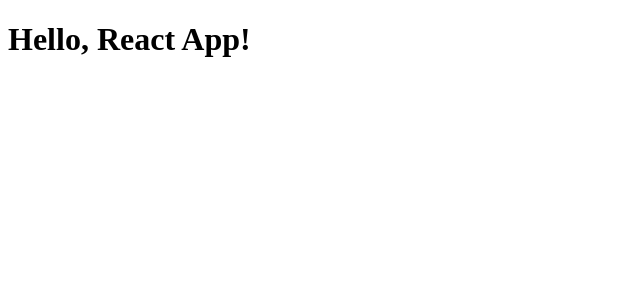
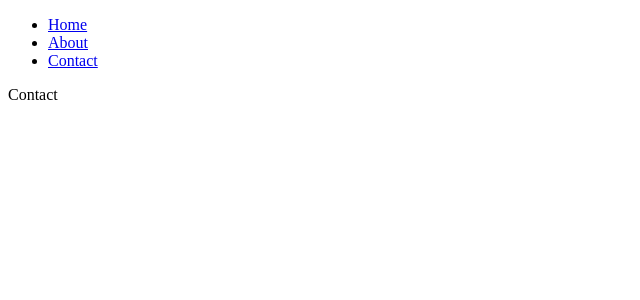
Before and after one commit to BhupeshChauhan/mernblog, a React app: page /contact in a window 1280 px wide. Shown: the top 300 px of the page, without its empty margins (0-640 px from the left). Built offline with nearby package versions, Linux system fonts and the light colour scheme; the HTML template or start-up script is replaced by a standard one.

Commit message:
route config

```diff
--- /dev/null
+++ b/babel.config.js
@@ -0,0 +1,3 @@
+module.exports = {
+    presets: ["@babel/preset-typescript", "@babel/preset-react"]
+  };
--- a/package.json
+++ b/package.json
@@ -40,13 +40,15 @@
   "homepage": "https://github.com/BhupeshChauhan/frontendtemplate#readme",
   "dependencies": {
     "react": "^18.2.0",
-    "react-dom": "^18.2.0"
+    "react-dom": "^18.2.0",
+    "react-router-dom": "^6.15.0"
   },
   "devDependencies": {
     "@babel/core": "^7.22.11",
     "@babel/eslint-parser": "^7.22.11",
     "@babel/preset-env": "^7.22.10",
     "@babel/preset-react": "^7.22.5",
+    "@babel/preset-typescript": "^7.22.11",
     "@types/node": "^20.5.4",
     "@types/react": "^18.2.21",
     "@types/react-dom": "^18.2.7",
--- a/src/App.tsx
+++ b/src/App.tsx
@@ -1,11 +1,38 @@
+// App.tsx
 import React from 'react';
+import { BrowserRouter, Routes, Route, Link } from 'react-router-dom';
+import routes from './routes/routesConfig';
+import PrivateRoute from './routes/PrivateRoute';
 
-function App() {
+const App = () => {
   return (
-    <div>
-      <h1>Hello, React App!</h1>
-    </div>
+    <BrowserRouter>
+      <nav>
+        <ul>
+          <li>
+            <Link to='/'>Home</Link>
+          </li>
+          <li>
+            <Link to='/about'>About</Link>
+          </li>
+          <li>
+            <Link to='/contact'>Contact</Link>
+          </li>
+        </ul>
+      </nav>
+      <Routes>
+        {routes.map((route, index) => (
+          <Route
+            key={index}
+            path={route.path}
+            element={
+              route.private ? <PrivateRoute element={<route.element />} /> : <route.element />
+            }
+          />
+        ))}
+      </Routes>
+    </BrowserRouter>
   );
-}
+};
 
 export default App;
--- /dev/null
+++ b/src/pages/Contact.tsx
@@ -0,0 +1,7 @@
+import React from 'react';
+
+const Contact = () => {
+  return <div>Contact</div>;
+};
+
+export default Contact;
--- /dev/null
+++ b/src/pages/Home.tsx
@@ -0,0 +1,7 @@
+import React from 'react';
+
+const Home = () => {
+  return <div>Home</div>;
+};
+
+export default Home;
--- /dev/null
+++ b/src/pages/NotFound.tsx
@@ -0,0 +1,7 @@
+import React from 'react';
+
+const NotFound = () => {
+  return <div>NotFound</div>;
+};
+
+export default NotFound;
--- /dev/null
+++ b/src/routes/PrivateRoute.tsx
@@ -0,0 +1,17 @@
+// components/PrivateRoute.js
+import React from 'react';
+import { Outlet, useNavigate } from 'react-router-dom';
+
+const PrivateRoute = ({ element }) => {
+  const navigate = useNavigate();
+  const isAuthenticated = /* Check your authentication state here */ true;
+
+  if (!isAuthenticated) {
+    navigate('/login'); // Redirect to the login page if not authenticated
+    return null; // Render nothing
+  }
+
+  return element;
+};
+
+export default PrivateRoute;
--- /dev/null
+++ b/src/routes/routesConfig.ts
@@ -0,0 +1,32 @@
+// routes.ts
+import React from 'react';
+import Home from '../pages/Home';
+import Contact from '../pages/Contact';
+import NotFound from '../pages/NotFound';
+
+interface RouteConfig {
+  path: string;
+  element: any;
+  private?: boolean;
+}
+
+const routes: RouteConfig[] = [
+  {
+    path: '/',
+    element: Home,
+  },
+  {
+    path: '/contact',
+    element: Contact,
+    private: true,
+  },
+  {
+    path: '/notfound',
+    element: NotFound,
+  },
+  // Add more routes here
+
+  { path: '*', element: NotFound }, // Not Found route
+];
+
+export default routes;
```
Also changed, not shown: tsconfig.json (+24 -15 lines), .babelrc, 1 other file (tests, documents, lock files or other folders).
